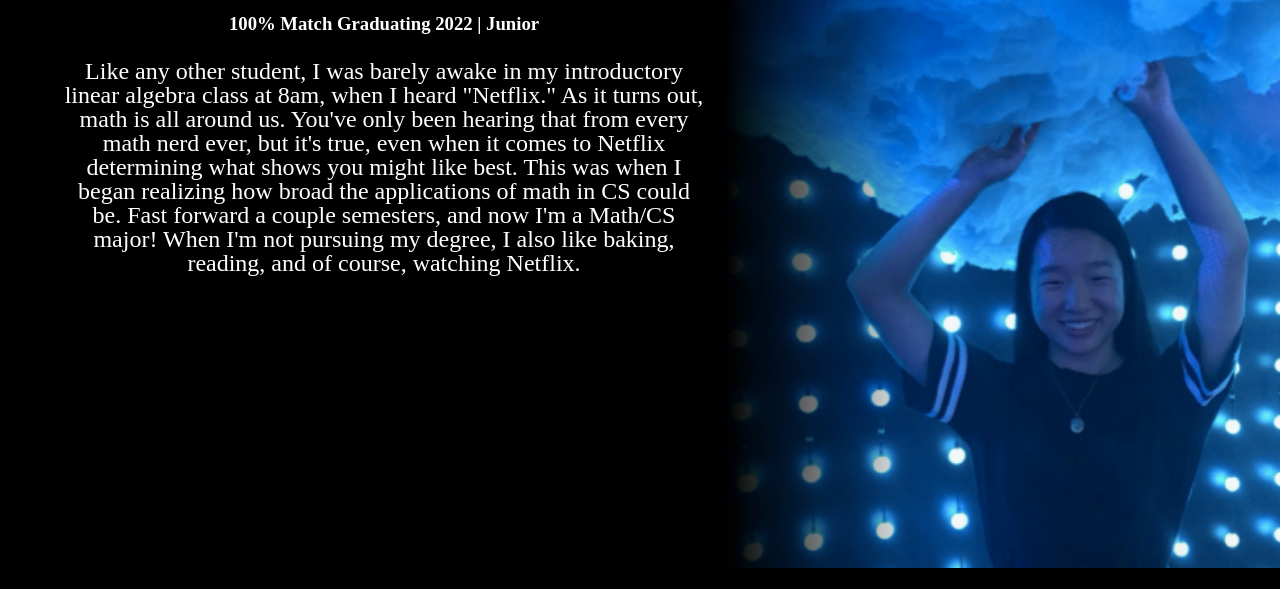
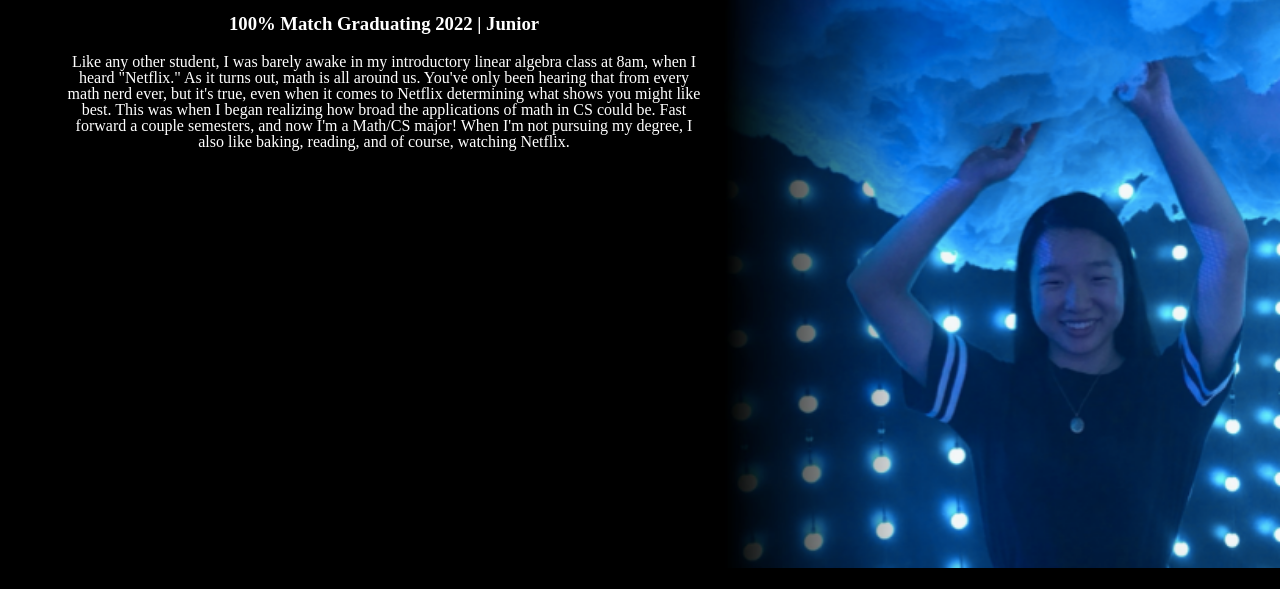
Before and after one commit to allenwu038/allenwu038.github.io, a plain HTML site: page index.html in a window 1280 px wide. Shown: the part 200-789 px from the top of the page. Drawn offline with Linux system fonts and the light colour scheme.

Commit message:
font size

```diff
--- a/css/main.css
+++ b/css/main.css
@@ -105,7 +105,7 @@ h1 {
 }
 
 p {
-    font-size: 1.5em;
+    font-size: 1em;
     line-height: 1em;
     color: white ;
 }
```
